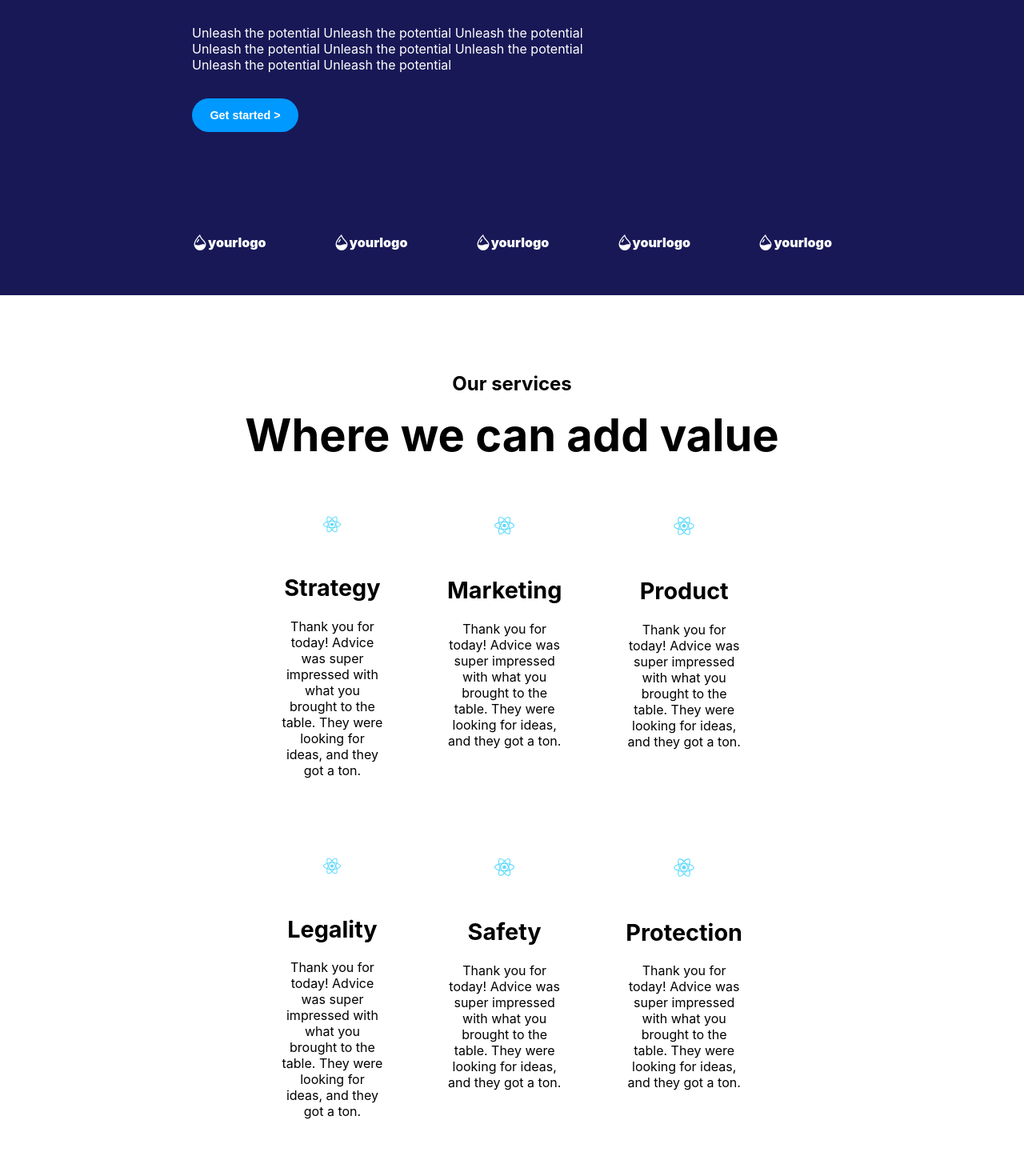
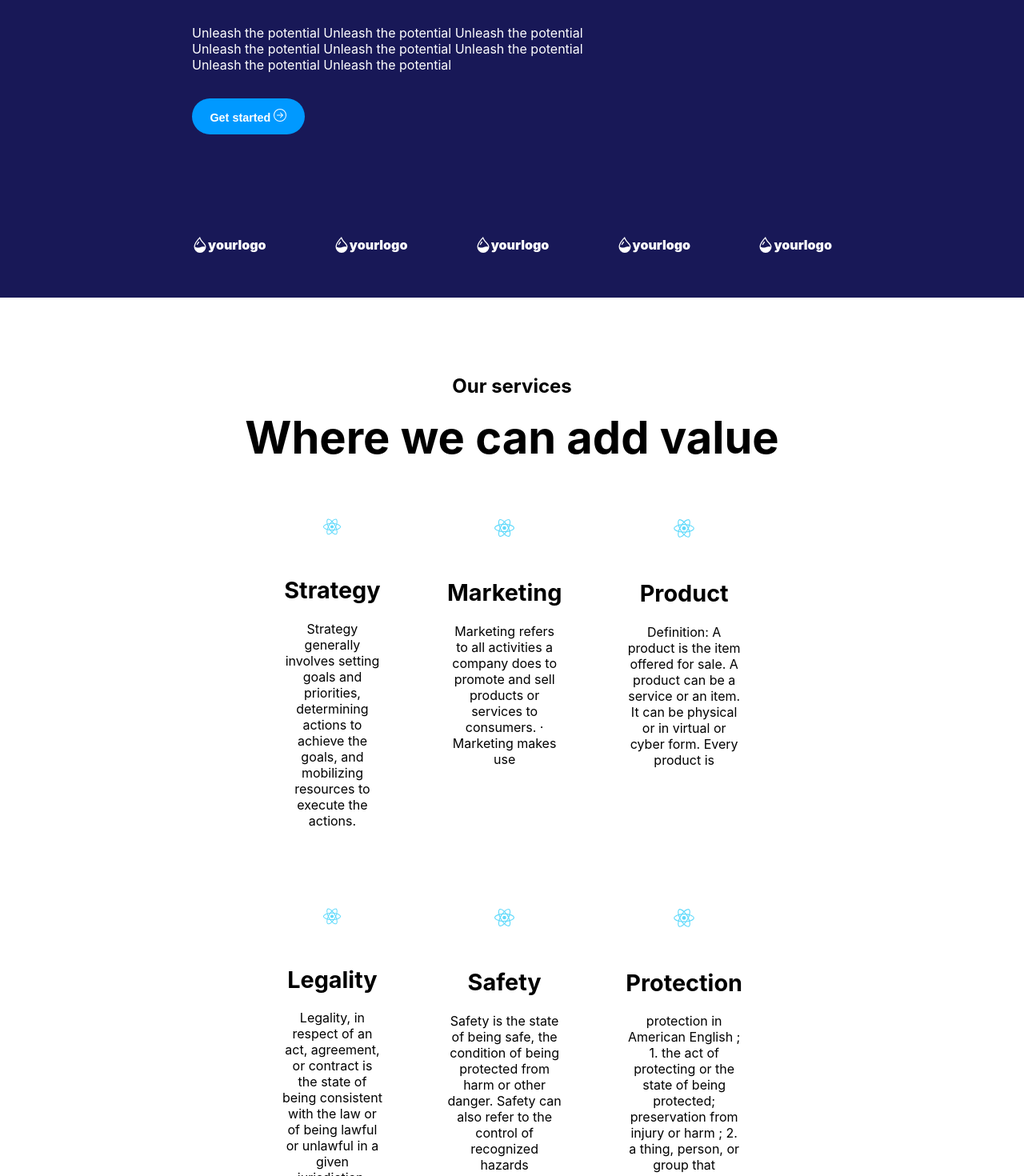
Before and after one commit to aszulc97/layout-recreate, a React (Create React App) app: page / in a window 1280 px wide. Shown: the part 680-2150 px from the top of the page at 80% size. Built offline with nearby package versions, Linux system fonts and the light colour scheme.

Commit message:
array looping works

```diff
--- a/src/Button.jsx
+++ b/src/Button.jsx
@@ -1,3 +1,8 @@
 export default function Button(props) {
-  return <button>{props.text}</button>;
+  return (
+    <button>
+      {props.text}
+      {props.children}
+    </button>
+  );
 }
--- a/src/Header.jsx
+++ b/src/Header.jsx
@@ -13,7 +13,21 @@ export default function Header() {
             Unleash the potential Unleash the potential Unleash the potential Unleash the potential Unleash the potential Unleash
             the potential Unleash the potential Unleash the potential
           </p>
-          <Button text="Get started >" />
+          <Button text="Get started ">
+            <svg
+              xmlns="http://www.w3.org/2000/svg"
+              width="16"
+              height="16"
+              fill="currentColor"
+              class="bi bi-arrow-right-circle"
+              viewBox="0 0 16 16"
+            >
+              <path
+                fill-rule="evenodd"
+                d="M1 8a7 7 0 1 0 14 0A7 7 0 0 0 1 8zm15 0A8 8 0 1 1 0 8a8 8 0 0 1 16 0zM4.5 7.5a.5.5 0 0 0 0 1h5.793l-2.147 2.146a.5.5 0 0 0 .708.708l3-3a.5.5 0 0 0 0-.708l-3-3a.5.5 0 1 0-.708.708L10.293 7.5H4.5z"
+              />
+            </svg>
+          </Button>
         </div>
         <img alt="react logo" src={logo}></img>
       </div>
--- a/src/Services.jsx
+++ b/src/Services.jsx
@@ -6,26 +6,53 @@ export default function Services() {
     <section>
       <Subheader />
       <div id="services">
-        <Service title="Strategy" />
+        {ServicesArray.map((service) => (
+          <Service title={service.title} text={service.text} />
+        ))}
+        {/* <Service title="Strategy" />
         <Service title="Marketing" />
         <Service title="Product" />
         <Service title="Legality" />
         <Service title="Safety" />
-        <Service title="Protection" />
+        <Service title="Protection" /> */}
       </div>
     </section>
   );
 }
+
+const ServicesArray = [
+  {
+    title: "Strategy",
+    text: "Strategy generally involves setting goals and priorities, determining actions to achieve the goals, and mobilizing resources to execute the actions.",
+  },
+  {
+    title: "Marketing",
+    text: "Marketing refers to all activities a company does to promote and sell products or services to consumers. · Marketing makes use",
+  },
+  {
+    title: "Product",
+    text: "Definition: A product is the item offered for sale. A product can be a service or an item. It can be physical or in virtual or cyber form. Every product is",
+  },
+  {
+    title: "Legality",
+    text: "Legality, in respect of an act, agreement, or contract is the state of being consistent with the law or of being lawful or unlawful in a given jurisdiction,",
+  },
+  {
+    title: "Safety",
+    text: "Safety is the state of being safe, the condition of being protected from harm or other danger. Safety can also refer to the control of recognized hazards",
+  },
+  {
+    title: "Protection",
+    text: "protection in American English ; 1. the act of protecting or the state of being protected; preservation from injury or harm ; 2. a thing, person, or group that",
+  },
+];
 
 function Service(props) {
   return (
     <div className="service">
       <img alt="react logo" src={logo}></img>
       <h4>{props.title}</h4>
-      <p>
-        Thank you for today! Advice was super impressed with what you brought to the table. They were looking for ideas, and they
-        got a ton.
-      </p>
+      <p>{props.text}</p>
     </div>
   );
 }
```
